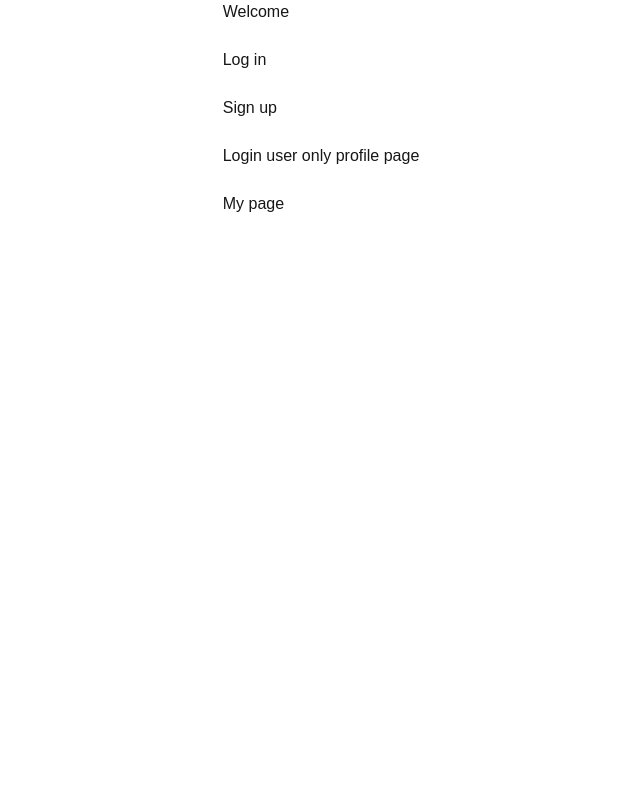
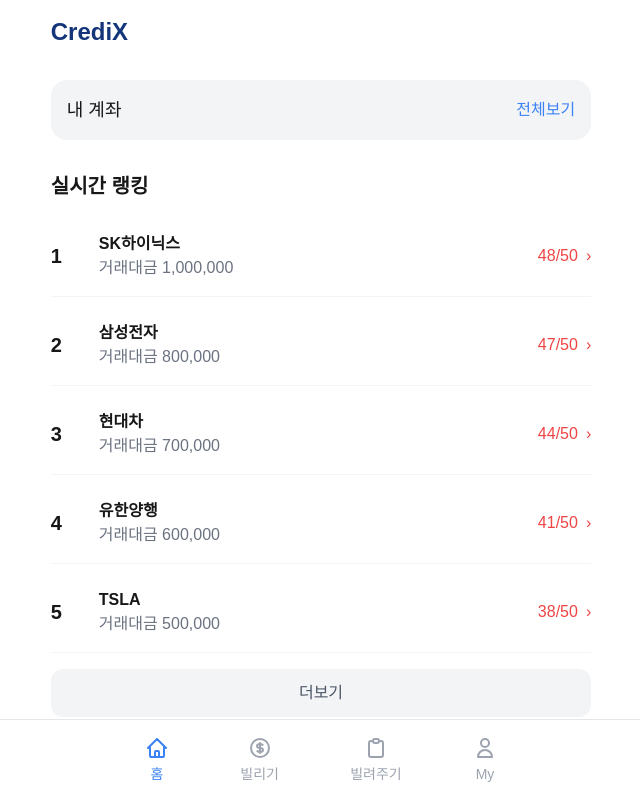
Before and after one commit to 5-Eagles/client, a Next.js app: page / in a window 1280 px wide. Shown: the top 798 px of the page, without its empty margins (319-959 px from the left). Built offline with nearby package versions, Linux system fonts and the light colour scheme; no server answers.

Commit message:
feat: implement main&my

```diff
--- a/src/app/login/page.tsx
+++ b/src/app/login/page.tsx
@@ -11,7 +11,7 @@
         <div className='text-center space-y-4'>
           <h1 className='text-4xl font-bold text-[#15357A]'>Log In</h1>
           <h2 className='text-2xl text-[#4285F4]'>
-            LendIT<span className='text-black'>에 로그인하세요</span>
+            CrediX<span className='text-black'>에 로그인하세요</span>
           </h2>
         </div>
 
--- a/src/app/page.tsx
+++ b/src/app/page.tsx
@@ -1,22 +1,176 @@
 import Link from 'next/link';
+import RankingItem from '@/components/RankingItem';
+import AuthNavButton from '@/components/AuthNavButton';
+import Image from 'next/image';
+import ServiceCard from '@/components/MainCard';
 
-export default async function Home() {
+export default function Home() {
+  const rankings = [
+    { rank: 1, company: 'SK하이닉스', amount: 1000000, score: 48 },
+    { rank: 2, company: '삼성전자', amount: 800000, score: 47 },
+    { rank: 3, company: '현대차', amount: 700000, score: 44 },
+    { rank: 4, company: '유한양행', amount: 600000, score: 41 },
+    { rank: 5, company: 'TSLA', amount: 500000, score: 38 },
+  ];
+
+  const services = [
+    {
+      title: '땡겨요',
+      bgColor: 'bg-[#E67E22]',
+      icon: <Image src='/donut.png' alt='donut' width={40} height={40} />,
+    },
+    {
+      title: '대출비교/갈아타기',
+      bgColor: 'bg-white',
+      icon: (
+        <Image src='/wallet-search.png' alt='wallet' width={40} height={40} />
+      ),
+    },
+    {
+      title: 'SOL트래블',
+      bgColor: 'bg-[#3498DB]',
+      icon: <Image src='/card-travel.png' alt='card' width={40} height={40} />,
+    },
+    {
+      title: '쏠지갑',
+      bgColor: 'bg-white',
+      icon: <Image src='/wallet.png' alt='wallet' width={40} height={40} />,
+    },
+    {
+      title: '쏠아구',
+      bgColor: 'bg-white',
+      icon: <Image src='/baseball.png' alt='baseball' width={40} height={40} />,
+    },
+    {
+      title: '스토리뱅크',
+      bgColor: 'bg-white',
+      icon: <Image src='/chat.png' alt='chat' width={40} height={40} />,
+    },
+  ];
+
   return (
-    <div>
-      <h1>Welcome</h1>
-      <br />
-      <Link href='/login'>Log in</Link>
-      <br />
-      <br />
-      <Link href='/signup'>Sign up</Link>
-      <br />
-      <br />
-      <Link href='/profile'>Login user only profile page</Link>
-      <br />
-      <br />
-      <Link href='/mypage'>My page</Link>
-      <br />
-      <br />
-    </div>
+    <>
+      <div className='flex flex-col min-h-screen pb-20'>
+        <header className='p-4'>
+          <h1 className='text-2xl font-bold text-[#15357A]'>CrediX</h1>
+        </header>
+
+        <div className='p-4 space-y-8'>
+          <div className='bg-gray-100 rounded-2xl p-4 flex justify-between items-center'>
+            <span className='text-lg font-medium'>내 계좌</span>
+            <Link href='/mypage' className='text-blue-500'>
+              전체보기
+            </Link>
+          </div>
+
+          <div>
+            <div className='flex justify-between items-center mb-4'>
+              <h2 className='text-xl font-bold'>실시간 랭킹</h2>
+            </div>
+            <div className='space-y-2'>
+              {rankings.map((item) => (
+                <RankingItem key={item.rank} {...item} />
+              ))}
+            </div>
+            <button className='w-full py-3 mt-4 bg-gray-100 rounded-xl text-gray-600'>
+              더보기
+            </button>
+          </div>
+
+          <div className='grid grid-cols-3 gap-4'>
+            {services.map((service, index) => (
+              <ServiceCard
+                key={index}
+                title={service.title}
+                bgColor={service.bgColor}
+                icon={service.icon}
+              />
+            ))}
+          </div>
+        </div>
+      </div>
+
+      <nav className='fixed bottom-0 w-full bg-white border-t'>
+        <div className='max-w-md mx-auto flex justify-between items-center px-12 py-4'>
+          <Link href='/' className='flex flex-col items-center text-blue-500'>
+            <svg
+              xmlns='http://www.w3.org/2000/svg'
+              className='h-6 w-6'
+              fill='none'
+              viewBox='0 0 24 24'
+              stroke='currentColor'
+            >
+              <path
+                strokeLinecap='round'
+                strokeLinejoin='round'
+                strokeWidth={2}
+                d='M3 12l2-2m0 0l7-7 7 7M5 10v10a1 1 0 001 1h3m10-11l2 2m-2-2v10a1 1 0 01-1 1h-3m-6 0a1 1 0 001-1v-4a1 1 0 011-1h2a1 1 0 011 1v4a1 1 0 001 1m-6 0h6'
+              />
+            </svg>
+            <span className='text-sm mt-1'>홈</span>
+          </Link>
+          <Link
+            href='/borrow'
+            className='flex flex-col items-center text-gray-400'
+          >
+            <svg
+              xmlns='http://www.w3.org/2000/svg'
+              className='h-6 w-6'
+              fill='none'
+              viewBox='0 0 24 24'
+              stroke='currentColor'
+            >
+              <path
+                strokeLinecap='round'
+                strokeLinejoin='round'
+                strokeWidth={2}
+                d='M12 8c-1.657 0-3 .895-3 2s1.343 2 3 2 3 .895 3 2-1.343 2-3 2m0-8c1.11 0 2.08.402 2.599 1M12 8V7m0 1v8m0 0v1m0-1c-1.11 0-2.08-.402-2.599-1M21 12a9 9 0 11-18 0 9 9 0 0118 0z'
+              />
+            </svg>
+            <span className='text-sm mt-1'>빌리기</span>
+          </Link>
+          <Link
+            href='/lend'
+            className='flex flex-col items-center text-gray-400'
+          >
+            <svg
+              xmlns='http://www.w3.org/2000/svg'
+              className='h-6 w-6'
+              fill='none'
+              viewBox='0 0 24 24'
+              stroke='currentColor'
+            >
+              <path
+                strokeLinecap='round'
+                strokeLinejoin='round'
+                strokeWidth={2}
+                d='M9 5H7a2 2 0 00-2 2v12a2 2 0 002 2h10a2 2 0 002-2V7a2 2 0 00-2-2h-2M9 5a2 2 0 002 2h2a2 2 0 002-2M9 5a2 2 0 012-2h2a2 2 0 012 2'
+              />
+            </svg>
+            <span className='text-sm mt-1'>빌려주기</span>
+          </Link>
+          <AuthNavButton
+            href='/mypage'
+            className='flex flex-col items-center text-gray-400'
+          >
+            <svg
+              xmlns='http://www.w3.org/2000/svg'
+              className='h-6 w-6'
+              fill='none'
+              viewBox='0 0 24 24'
+              stroke='currentColor'
+            >
+              <path
+                strokeLinecap='round'
+                strokeLinejoin='round'
+                strokeWidth={2}
+                d='M16 7a4 4 0 11-8 0 4 4 0 018 0zM12 14a7 7 0 00-7 7h14a7 7 0 00-7-7z'
+              />
+            </svg>
+            <span className='text-sm mt-1'>My</span>
+          </AuthNavButton>
+        </div>
+      </nav>
+    </>
   );
 }
--- a/src/app/signup/page.tsx
+++ b/src/app/signup/page.tsx
@@ -11,7 +11,7 @@
         <div className='text-center space-y-4'>
           <h1 className='text-4xl font-bold text-[#15357A]'>Sign Up</h1>
           <h2 className='text-2xl text-[#4285F4]'>
-            LendIT<span className='text-black'>에 가입하세요</span>
+            CrediX<span className='text-black'>에 가입하세요</span>
           </h2>
         </div>
 
--- /dev/null
+++ b/src/components/AuthNavButton.tsx
@@ -0,0 +1,42 @@
+'use client';
+
+import { useRouter } from 'next/navigation';
+import { createClient } from '@/utils/supabase/client';
+
+interface AuthNavButtonProps {
+  href: string;
+  children: React.ReactNode;
+  className?: string;
+}
+
+export default function AuthNavButton({
+  href,
+  children,
+  className,
+}: AuthNavButtonProps) {
+  const router = useRouter();
+  const supabase = createClient();
+
+  const handleClick = async () => {
+    const {
+      data: { session },
+    } = await supabase.auth.getSession();
+
+    if (session) {
+      // 로그인된 상태면 해당 페이지로 이동
+      router.push(href);
+    } else {
+      // 로그인되지 않은 상태면 로그인 페이지로 이동
+      router.push('/login');
+    }
+  };
+
+  return (
+    <button
+      onClick={handleClick}
+      className={`flex flex-col items-center ${className}`}
+    >
+      {children}
+    </button>
+  );
+}
--- /dev/null
+++ b/src/components/MainCard.tsx
@@ -0,0 +1,22 @@
+interface ServiceCardProps {
+  title: string;
+  bgColor: string;
+  icon: React.ReactNode;
+}
+
+export default function ServiceCard({
+  title,
+  bgColor,
+  icon,
+}: ServiceCardProps) {
+  return (
+    <div className='w-full aspect-square'>
+      <div
+        className={`${bgColor} rounded-2xl p-4 h-full flex flex-col justify-between`}
+      >
+        <div className='text-white text-lg font-medium'>{title}</div>
+        <div className='flex justify-end'>{icon}</div>
+      </div>
+    </div>
+  );
+}
--- /dev/null
+++ b/src/components/RankingItem.tsx
@@ -0,0 +1,29 @@
+interface RankingItemProps {
+  rank: number;
+  company: string;
+  amount: number;
+  score: number;
+}
+
+export default function RankingItem({
+  rank,
+  company,
+  amount,
+  score,
+}: RankingItemProps) {
+  return (
+    <div className='flex items-center justify-between py-4 border-b border-gray-100'>
+      <div className='flex items-center gap-4'>
+        <span className='text-xl font-bold w-8'>{rank}</span>
+        <div>
+          <p className='font-bold'>{company}</p>
+          <p className='text-gray-500'>거래대금 {amount.toLocaleString()}</p>
+        </div>
+      </div>
+      <div className='flex items-center text-red-500'>
+        {score}/50
+        <span className='ml-2'>›</span>
+      </div>
+    </div>
+  );
+}
```
Also changed, not shown: src/app/layout.tsx (+6 -1 lines).
